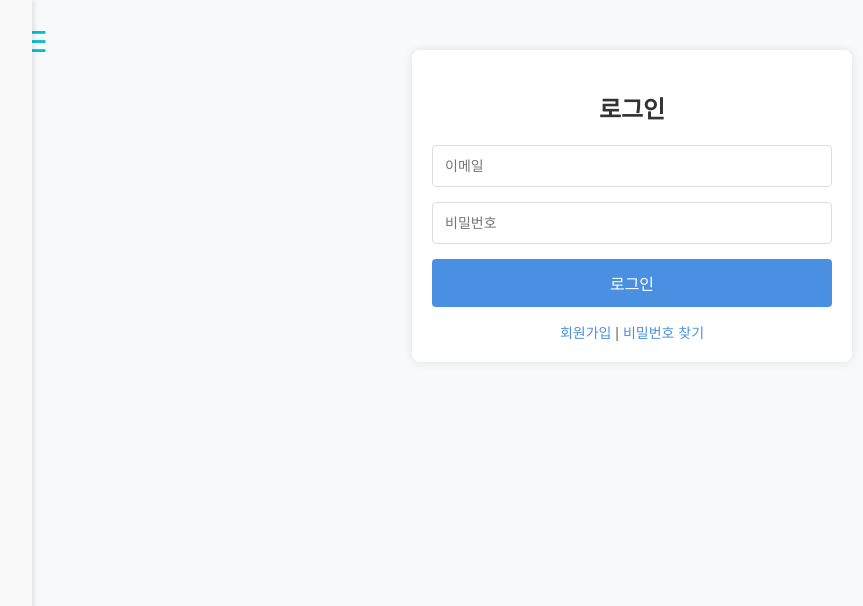
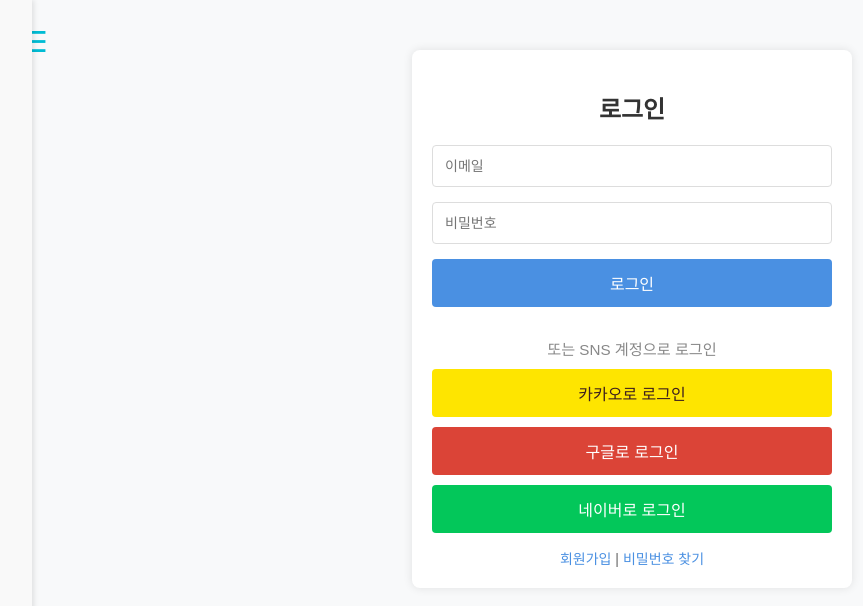
Before and after one commit to wonotter/team-gongjibot-all, a React (Create React App) app in the folder src/main/frontend/: page /login in a window 1280 px wide. Shown: the top 606 px of the page, without its empty margins (8-871 px from the left). Built offline with nearby package versions, Linux system fonts and the light colour scheme.

Commit message:
Login page oauth추가

```diff
--- a/src/main/frontend/src/pages/Auth.css
+++ b/src/main/frontend/src/pages/Auth.css
@@ -107,3 +107,41 @@
 .logout-button:hover {
   background-color: #c0392b;
 }
+.oauth-wrapper {
+  margin-top: 30px;
+  text-align: center;
+}
+
+.oauth-title {
+  font-size: 0.95rem;
+  color: #888;
+  margin-bottom: 10px;
+}
+
+.oauth-buttons {
+  display: flex;
+  flex-direction: column;
+  gap: 10px;
+}
+
+.oauth-button {
+  padding: 12px;
+  border: none;
+  border-radius: 8px;
+  color: white;
+  cursor: pointer;
+  font-size: 1rem;
+}
+
+.oauth-button.kakao {
+  background-color: #FEE500;
+  color: #3C1E1E;
+}
+
+.oauth-button.google {
+  background-color: #DB4437;
+}
+
+.oauth-button.naver {
+  background-color: #03C75A;
+}
--- a/src/main/frontend/src/pages/Login.js
+++ b/src/main/frontend/src/pages/Login.js
@@ -19,20 +19,17 @@
         { email, password },
         {
           headers: { 'Content-Type': 'application/json' },
-          withCredentials: true // 쿠키를 주고받기 위해 필요
+          withCredentials: true
         }
       );
 
-      // 응답 헤더에서 JWT 토큰 추출
       const accessToken = response.headers['authorization'];
       const refreshToken = response.headers['authorization-refresh'];
 
       if (accessToken && refreshToken) {
-        // 토큰 저장 및 axios 기본 헤더 설정
         setTokens(accessToken, refreshToken);
-
         alert('로그인 성공!');
-        navigate('/'); // 홈 페이지로 이동
+        navigate('/');
       } else {
         setError('토큰을 받지 못했습니다. 관리자에게 문의하세요.');
       }
@@ -44,6 +41,11 @@
         setError('로그인 중 오류가 발생했습니다. 다시 시도해주세요.');
       }
     }
+  };
+
+  // ✅ OAuth 로그인 경로로 이동
+  const handleOAuthLogin = (provider) => {
+    window.location.href = `http://localhost:4000/oauth2/authorize/${provider}`;//여기 경로를 바꾸시면 됩니다!
   };
 
   return (
@@ -67,6 +69,16 @@
         {error && <div className="error-message">{error}</div>}
         <button type="submit">로그인</button>
       </form>
+
+      <div className="oauth-wrapper">
+        <p className="oauth-title">또는 SNS 계정으로 로그인</p>
+        <div className="oauth-buttons">
+          <button onClick={() => handleOAuthLogin('kakao')} className="oauth-button kakao">카카오로 로그인</button>
+          <button onClick={() => handleOAuthLogin('google')} className="oauth-button google">구글로 로그인</button>
+          <button onClick={() => handleOAuthLogin('naver')} className="oauth-button naver">네이버로 로그인</button>
+        </div>
+      </div>
+
       <div className="helper-text">
         <a href="/signup">회원가입</a>
         &nbsp;|&nbsp;
```
